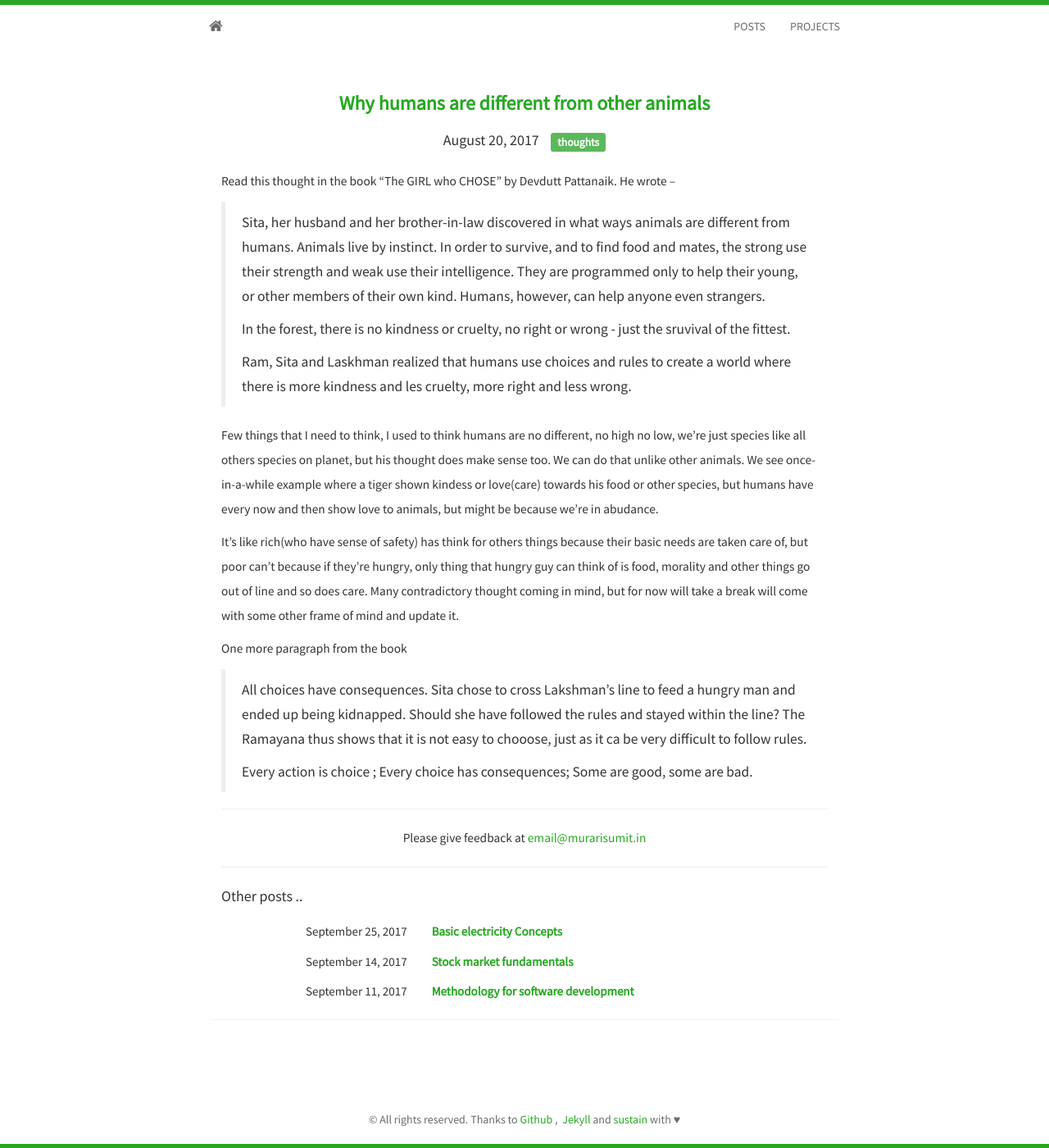
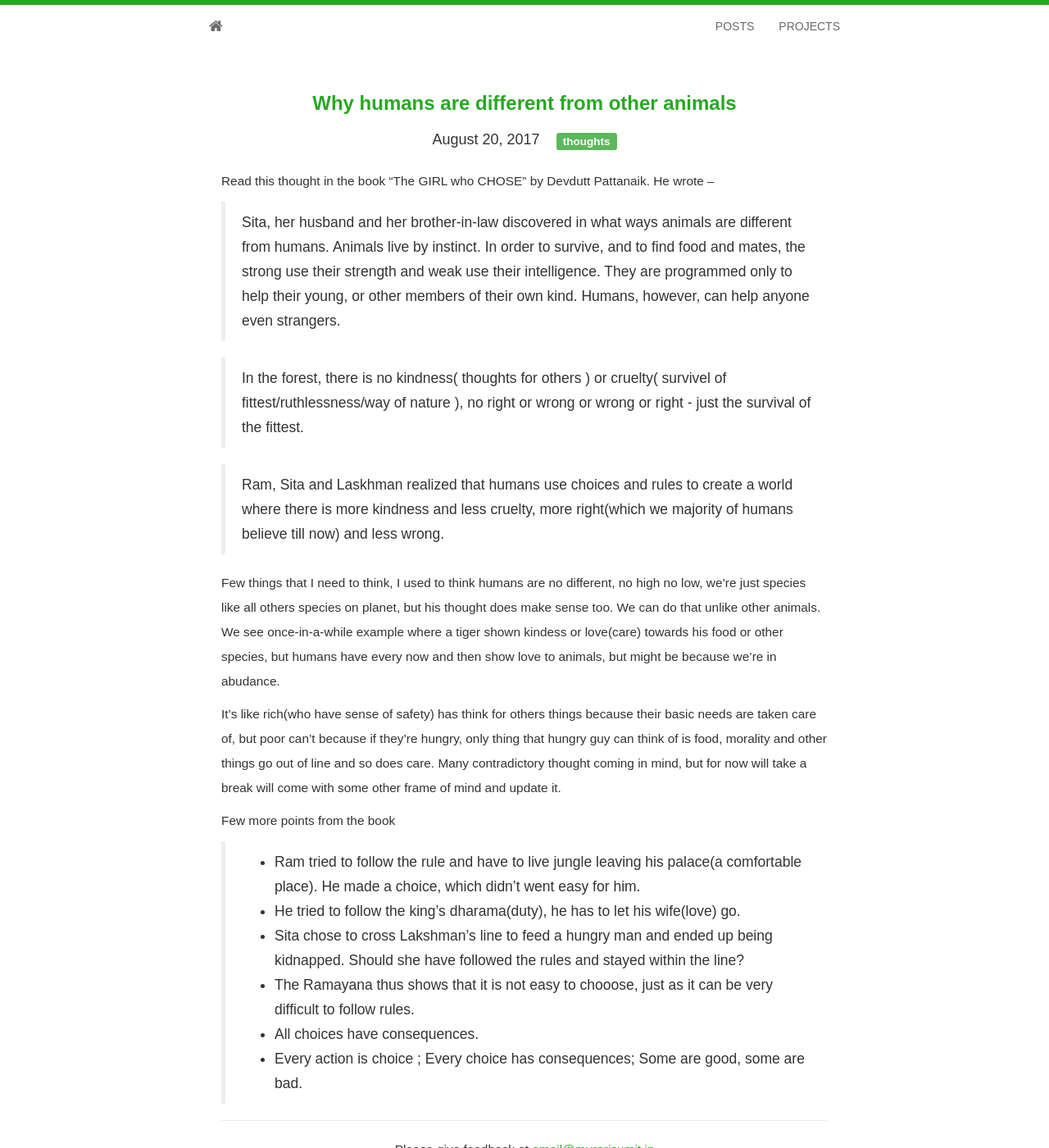
Before and after one commit to murarisumit/murarisumit.github.io, a Jekyll site: the page built from _posts/2017-08-20-why-humans-are-different-from-other-animals.md, in a window 1280 px wide and 1400 px high. Shown: the whole window at 82% size. Built offline with Jekyll 4.4.1, drawn with Linux system fonts in a browser that asks for light colours; nearby versions of some CDN libraries; some web fonts are replaced.

Commit message:
Updated post _posts/2017-08-20-why-humans-are-different-from-other-animals.md

```diff
--- a/_config.yml
+++ b/_config.yml
@@ -16,7 +16,7 @@ permalink: "/:title.html"
 paginate: 5
 port: 3000
 safe: true
-
+local: true
 # edit here to achieve your personal greatness
 url: http://www.murarisumit.in
 baseurl:
--- a/_posts/2017-08-20-why-humans-are-different-from-other-animals.md
+++ b/_posts/2017-08-20-why-humans-are-different-from-other-animals.md
@@ -8,18 +8,22 @@ date: '2017-08-20 01:40:36'
 Read this thought in the book "The GIRL who CHOSE" by Devdutt Pattanaik. He wrote --
 
 >  Sita, her husband and her brother-in-law discovered in what ways animals are different from humans. Animals live by instinct. In order to survive, and to find food and mates, the strong use their strength and weak use their intelligence. They are programmed only to help their young, or other members of their own kind. Humans, however, can help anyone even strangers.
->
-> In the forest, there is no kindness or cruelty, no right or wrong - just the sruvival of the fittest.
->
-> Ram, Sita and Laskhman realized that humans use choices and rules to create a world where there is more kindness and les cruelty, more right and less wrong.
+
+
+> In the forest, there is no kindness( thoughts for others ) or cruelty( survivel of fittest/ruthlessness/way of nature ), no right or wrong or wrong or right - just the survival of the fittest.
+
+> Ram, Sita and Laskhman realized that humans use choices and rules to create a world where there is more kindness and less cruelty, more right(which we majority of humans believe till now) and less wrong.
 
 Few things that I need to think, I used to think humans are no different, no high no low, we're just species like all others species on planet, but his thought does make sense too. We can do that unlike other animals. We see once-in-a-while example where a tiger shown kindess or love(care) towards his food or other species, but humans have every now and then show love to animals, but might be because we're in abudance.
 
 It's like rich(who have sense of safety) has think for others things because their basic needs are taken care of, but poor can't because if they're hungry, only thing that hungry guy can think of is food, morality and other things go out of line and so does care.  Many contradictory thought coming in mind, but for now will take a break will come with some other frame of mind and update it.
 
 
-One more paragraph from the book
+Few more points from the book
 
-> All choices have consequences. Sita chose to cross Lakshman's line to feed a hungry man and ended up being kidnapped. Should she have followed the rules and stayed within the line? The Ramayana thus shows that it is not easy to chooose, just as it ca be very difficult to follow rules.
->
-> Every action is choice ; Every choice has consequences; Some are good, some are bad.
+> * Ram tried to follow the rule and have to live jungle leaving his palace(a comfortable place). He made a choice, which didn't went easy for him.
+> * He tried to follow the king's dharama(duty), he has to let his wife(love) go.
+> * Sita chose to cross Lakshman's line to feed a hungry man and ended up being kidnapped. Should she have followed the rules and stayed within the line?
+> * The Ramayana thus shows that it is not easy to chooose, just as it can be very difficult to follow rules.
+> * All choices have consequences.
+> * Every action is choice ; Every choice has consequences; Some are good, some are bad.
```
